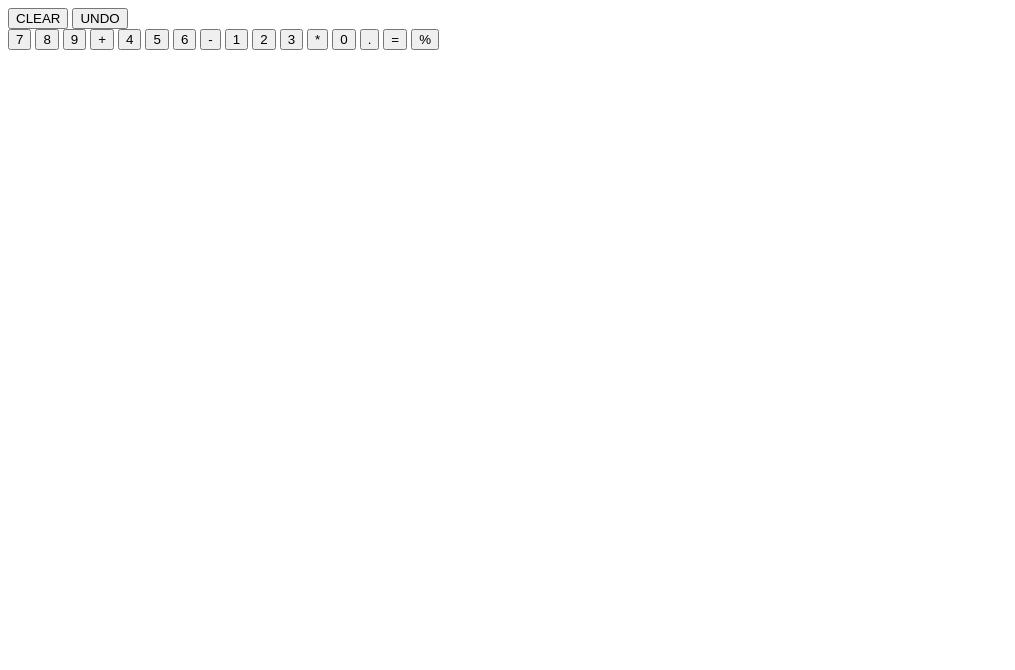
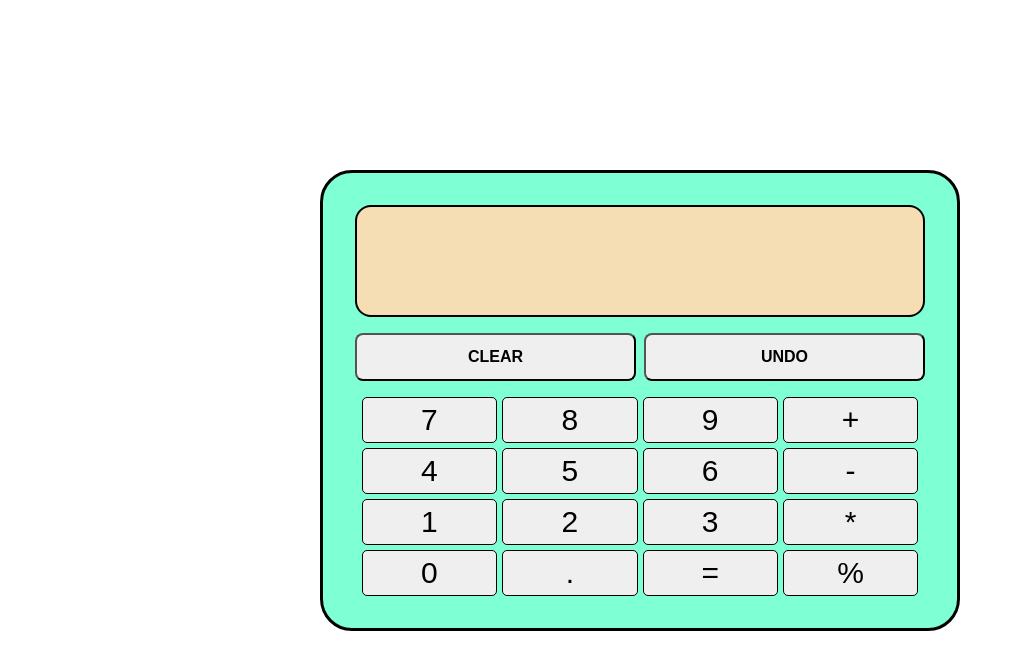
Before and after one commit to johnDorman98/calculator, a plain HTML site: page index.html in a window 1280 px wide. Shown: the whole page, without its empty margins (0-1015 px from the left). Drawn offline with Linux system fonts and the light colour scheme.

Commit message:
Implement basic styling for calculator

```diff
--- a/index.html
+++ b/index.html
@@ -11,25 +11,27 @@
       <div class="display">
 
       </div>
-      <button>CLEAR</button>
-      <button>UNDO</button>
-      <div class="buttons">
-        <button>7</button>
-        <button>8</button>
-        <button>9</button>
-        <button>+</button>
-        <button>4</button>
-        <button>5</button>
-        <button>6</button>
-        <button>-</button>
-        <button>1</button>
-        <button>2</button>
-        <button>3</button>
-        <button>*</button>
-        <button>0</button>
-        <button>.</button>
-        <button>=</button>
-        <button>%</button>
+      <div class="control-buttons">
+        <button class="control-button">CLEAR</button>
+        <button class="control-button">UNDO</button>
+      </div>
+      <div class="calculation-buttons">
+        <button class="calculation-button">7</button>
+        <button class="calculation-button">8</button>
+        <button class="calculation-button">9</button>
+        <button class="calculation-button">+</button>
+        <button class="calculation-button">4</button>
+        <button class="calculation-button">5</button>
+        <button class="calculation-button">6</button>
+        <button class="calculation-button">-</button>
+        <button class="calculation-button">1</button>
+        <button class="calculation-button">2</button>
+        <button class="calculation-button">3</button>
+        <button class="calculation-button">*</button>
+        <button class="calculation-button">0</button>
+        <button class="calculation-button">.</button>
+        <button class="calculation-button">=</button>
+        <button class="calculation-button">%</button>
 
       </div>
     </div>
--- a/script.js
+++ b/script.js
@@ -185,3 +185,4 @@ buttons.forEach((button) => {
 // TODO:
 // Add keyboard support.
 // Add history button to allow user to return to previous equations.
+// Implement rounding of first and second number during input.
--- a/style.css
+++ b/style.css
@@ -0,0 +1,89 @@
+*, *::before, *::after {
+  box-sizing: border-box;
+}
+
+* {
+  margin: 0;
+  padding: 0;
+}
+
+body {
+  display: flex;
+  justify-content: center;
+  align-items: center;
+  align-content: center;
+  height: 100vh;
+}
+
+.calculator-container {
+  display: flex;
+  flex-direction: column;
+  gap: 1rem;
+  align-items: center;
+  padding: 2rem;
+  border: 3px solid black;
+  border-radius: 2rem;
+  background-color: aquamarine;
+  width: 50%;
+}
+
+.display {
+  display: flex;
+  justify-content: center;
+  align-items: center;
+  height: 7rem;
+  width: 100%;
+  border: 2px solid black;
+  border-radius: 1rem;
+  background-color: wheat;
+  font-size: 40px;
+}
+
+.control-buttons {
+  display: flex;
+  justify-content: center;
+  align-items: center;
+  gap: 0.5rem;
+  width: 100%;
+}
+
+.control-button {
+  width: 100%;
+  height: 3rem;
+  padding: 0.5rem 2rem;
+  font-weight: 900;
+  border-radius: 0.5rem;
+  font-size: 1rem;
+}
+
+.control-button:hover {
+  cursor: pointer;
+  /* TODO: */
+  /* Implement colour change on hover */
+}
+
+.calculation-buttons {
+  display: flex;
+  flex-wrap: wrap;
+  justify-content: center;
+  align-content: center;
+  height: 100%;
+  width: 100%;
+  gap: 5px;
+}
+
+.calculation-button {
+  width: 23.75%;
+  height: 25%;
+  border: 1px solid black;
+  border-radius: 5px;
+  font-size: 30px;
+  padding: 5px 10px;
+  text-align: center;
+}
+
+.calculation-button:hover {
+  cursor: pointer;
+  /* TODO: */
+  /* Implement colour change on hover */
+}
```
